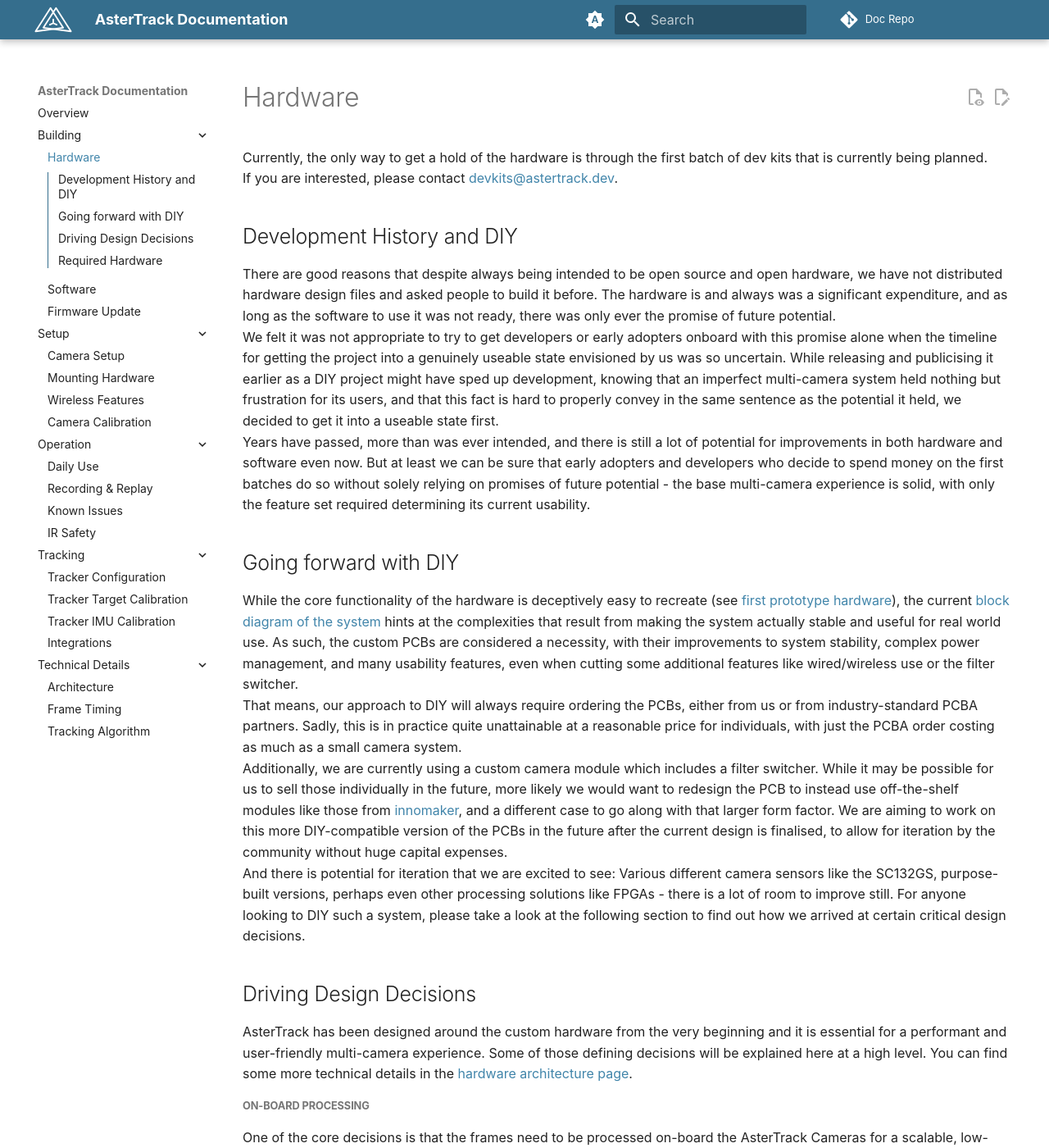
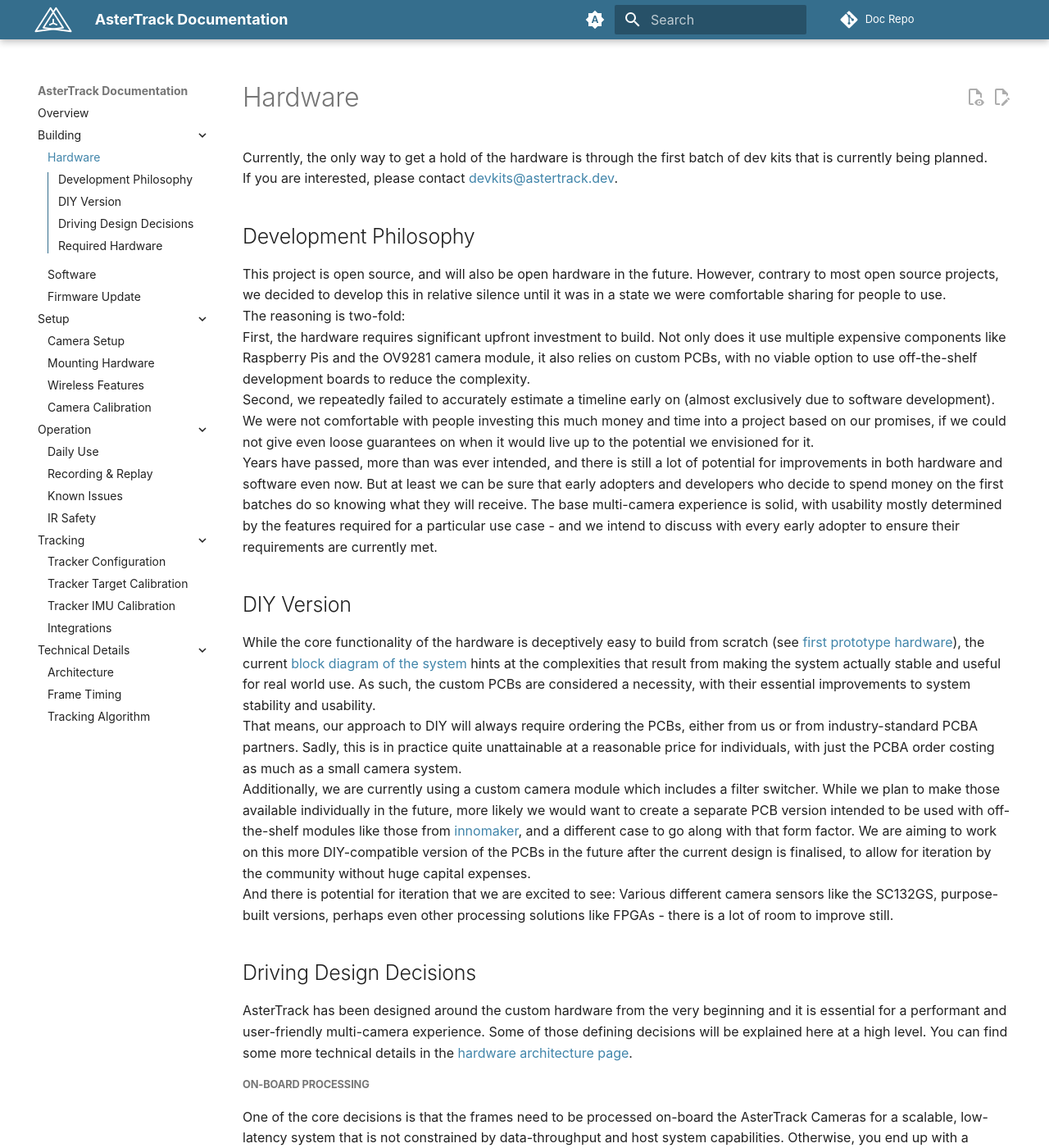
Before and after one commit to AsterTrack/AsterTrack_Documentation, an MkDocs documentation site: the page built from docs/building/hardware.md, in a window 1280 px wide and 1400 px high. Shown: the whole window at 82% size. Built offline with MkDocs 1.6.1 and Material for MkDocs 9.7.7, drawn with Linux system fonts in a browser that asks for light colours; plug-ins that fetch from the network failed and are left out; comment, search, counter and statistics services are not loaded.

Commit message:
Rewrote hardware

```diff
--- a/docs/building/hardware.md
+++ b/docs/building/hardware.md
@@ -3,23 +3,27 @@
 Currently, the only way to get a hold of the hardware is through the first batch of dev kits that is currently being planned. <br>
 If you are interested, please contact [devkits@astertrack.dev](mailto:devkits@astertrack.dev).
 
-## Development History and DIY
-There are good reasons that despite always being intended to be open source and open hardware, we have not distributed hardware design files and asked people to build it before.
-The hardware is and always was a significant expenditure, and as long as the software to use it was not ready, there was only ever the promise of future potential. <br>
-We felt it was not appropriate to try to get developers or early adopters onboard with this promise alone when the timeline for getting the project into a genuinely useable state envisioned by us was so uncertain.
-While releasing and publicising it earlier as a DIY project might have sped up development, knowing that an imperfect multi-camera system held nothing but frustration for its users, and that this fact is hard to properly convey in the same sentence as the potential it held, we decided to get it into a useable state first. <br>
+## Development Philosophy
+This project is open source, and will also be open hardware in the future.
+However, contrary to most open source projects, we decided to develop this in relative silence until it was in a state we were comfortable sharing for people to use. <br>
+The reasoning is two-fold: <br>
+First, the hardware requires significant upfront investment to build.
+Not only does it use multiple expensive components like Raspberry Pis and the OV9281 camera module, it also relies on custom PCBs, with no viable option to use off-the-shelf development boards to reduce the complexity. <br>
+Second, we repeatedly failed to accurately estimate a timeline early on (almost exclusively due to software development).
+We were not comfortable with people investing this much money and time into a project based on our promises, if we could not give even loose guarantees on when it would live up to the potential we envisioned for it. <br>
 Years have passed, more than was ever intended, and there is still a lot of potential for improvements in both hardware and software even now.
-But at least we can be sure that early adopters and developers who decide to spend money on the first batches do so without solely relying on promises of future potential - the base multi-camera experience is solid, with only the feature set required determining its current usability.
+But at least we can be sure that early adopters and developers who decide to spend money on the first batches do so knowing what they will receive.
+The base multi-camera experience is solid, with usability mostly determined by the features required for a particular use case - and we intend to discuss with every early adopter to ensure their requirements are currently met.
 
-## Going forward with DIY
-While the core functionality of the hardware is deceptively easy to recreate (see [first prototype hardware](https://www.seneral.dev/astertrack.html)), the current [block diagram of the system](../details/architecture.md) hints at the complexities that result from making the system actually stable and useful for real world use.
-As such, the custom PCBs are considered a necessity, with their improvements to system stability, complex power management, and many usability features, even when cutting some additional features like wired/wireless use or the filter switcher. <br>
+## DIY Version
+While the core functionality of the hardware is deceptively easy to build from scratch (see [first prototype hardware](https://www.seneral.dev/astertrack.html)), the current [block diagram of the system](../details/architecture.md) hints at the complexities that result from making the system actually stable and useful for real world use.
+As such, the custom PCBs are considered a necessity, with their essential improvements to system stability and usability. <br>
 That means, our approach to DIY will always require ordering the PCBs, either from us or from industry-standard PCBA partners.
 Sadly, this is in practice quite unattainable at a reasonable price for individuals, with just the PCBA order costing as much as a small camera system. <br>
-Additionally, we are currently using a custom camera module which includes a filter switcher. While it may be possible for us to sell those individually in the future, more likely we would want to redesign the PCB to instead use off-the-shelf modules like those from [innomaker](https://www.inno-maker.com/product/cam-mipi9281raw-v2/), and a different case to go along with that larger form factor.
+Additionally, we are currently using a custom camera module which includes a filter switcher.
+While we plan to make those available individually in the future, more likely we would want to create a separate PCB version intended to be used with off-the-shelf modules like those from [innomaker](https://www.inno-maker.com/product/cam-mipi9281raw-v2/), and a different case to go along with that form factor.
 We are aiming to work on this more DIY-compatible version of the PCBs in the future after the current design is finalised, to allow for iteration by the community without huge capital expenses. <br>
 And there is potential for iteration that we are excited to see: Various different camera sensors like the SC132GS, purpose-built versions, perhaps even other processing solutions like FPGAs - there is a lot of room to improve still.
-For anyone looking to DIY such a system, please take a look at the following section to find out how we arrived at certain critical design decisions.
 
 ## Driving Design Decisions
 AsterTrack has been designed around the custom hardware from the very beginning and it is essential for a performant and user-friendly multi-camera experience.
```
Also changed, not shown: docs/index.md (+1 -1 lines).
